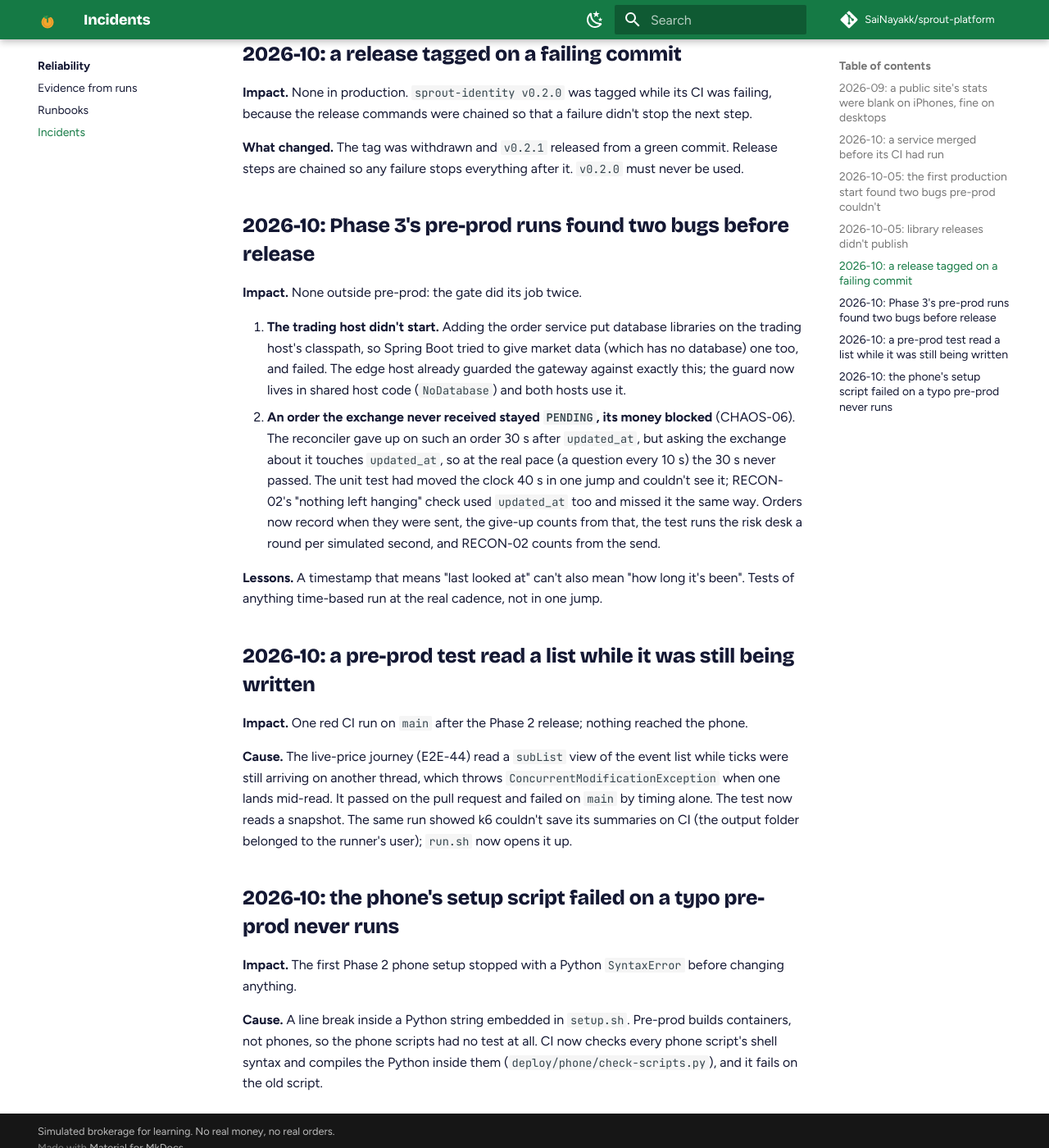
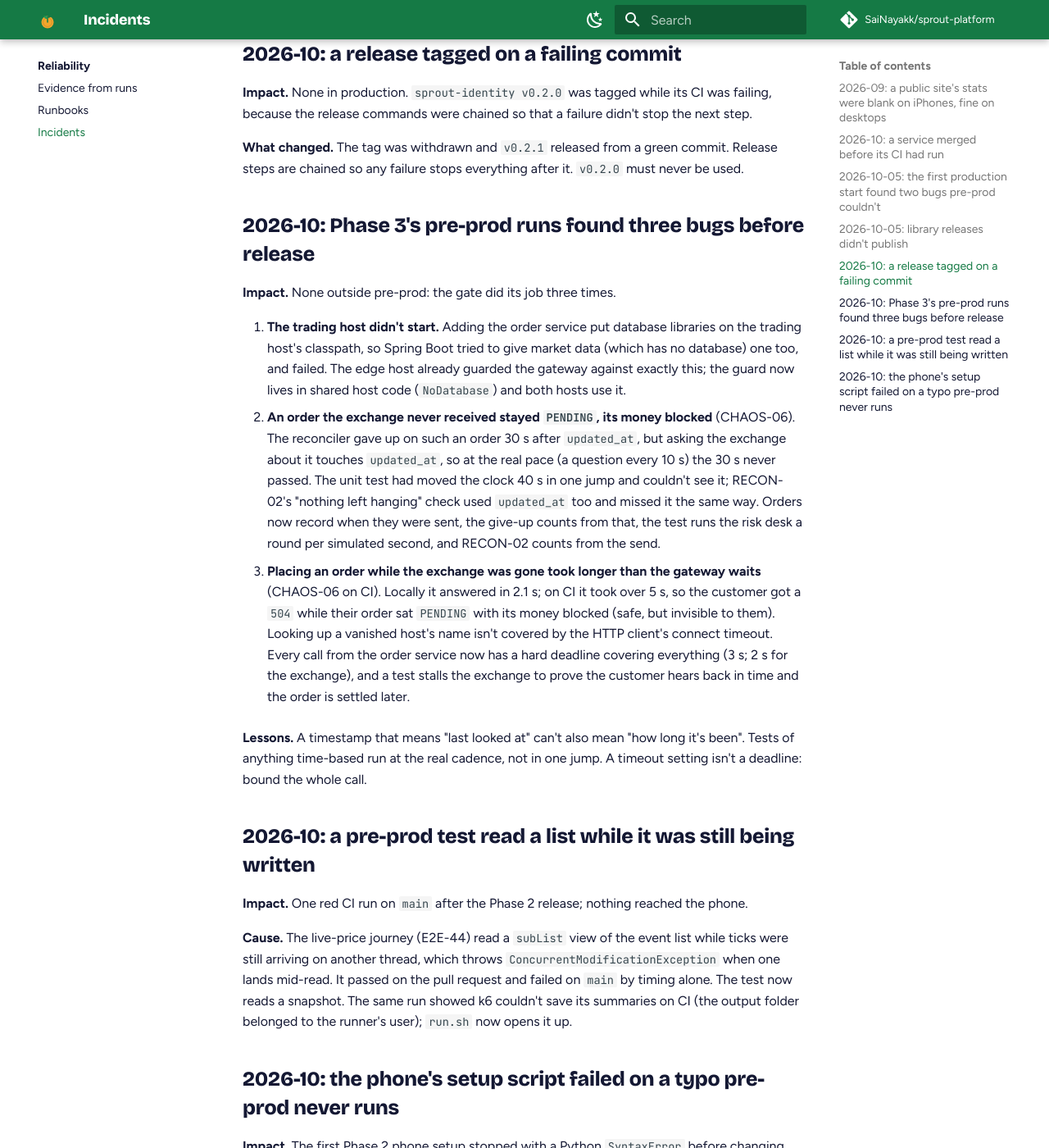
Before and after one commit to SaiNayakk/sprout-platform, an MkDocs documentation site: the page built from docs/incidents.md, in a window 1280 px wide and 1400 px high, scrolled down 2529 px. Shown: the whole window at 82% size. Built offline with MkDocs 1.6.1 and Material for MkDocs 9.7.7, drawn with Linux system fonts in a browser that asks for light colours; comment, search, counter and statistics services are not loaded.

Commit message:
Orders 0.1.3: hard deadlines on upstream calls
CHAOS-06 on CI caught placing an order taking over 5 s while the exchange's
host was gone, so the gateway answered 504. sprout-oms 0.1.3 bounds every call.

```diff
--- a/docs/incidents.md
+++ b/docs/incidents.md
@@ -90,9 +90,9 @@ the release commands were chained so that a failure didn't stop the next step.
 **What changed.** The tag was withdrawn and `v0.2.1` released from a green commit. Release steps are
 chained so any failure stops everything after it. `v0.2.0` must never be used.
 
-## 2026-10: Phase 3's pre-prod runs found two bugs before release
+## 2026-10: Phase 3's pre-prod runs found three bugs before release
 
-**Impact.** None outside pre-prod: the gate did its job twice.
+**Impact.** None outside pre-prod: the gate did its job three times.
 
 1. **The trading host didn't start.** Adding the order service put database libraries on the trading
    host's classpath, so Spring Boot tried to give market data (which has no database) one too, and failed.
@@ -105,8 +105,16 @@ chained so any failure stops everything after it. `v0.2.0` must never be used.
    `updated_at` too and missed it the same way. Orders now record when they were sent, the give-up counts
    from that, the test runs the risk desk a round per simulated second, and RECON-02 counts from the send.
 
+3. **Placing an order while the exchange was gone took longer than the gateway waits** (CHAOS-06 on CI).
+   Locally it answered in 2.1 s; on CI it took over 5 s, so the customer got a `504` while their order
+   sat `PENDING` with its money blocked (safe, but invisible to them). Looking up a vanished host's name
+   isn't covered by the HTTP client's connect timeout. Every call from the order service now has a hard
+   deadline covering everything (3 s; 2 s for the exchange), and a test stalls the exchange to prove the
+   customer hears back in time and the order is settled later.
+
 **Lessons.** A timestamp that means "last looked at" can't also mean "how long it's been". Tests of
-anything time-based run at the real cadence, not in one jump.
+anything time-based run at the real cadence, not in one jump. A timeout setting isn't a deadline: bound
+the whole call.
 
 ## 2026-10: a pre-prod test read a list while it was still being written
 
```
Also changed, not shown: docs/index.md (+1 -1 lines), 1 other file.
